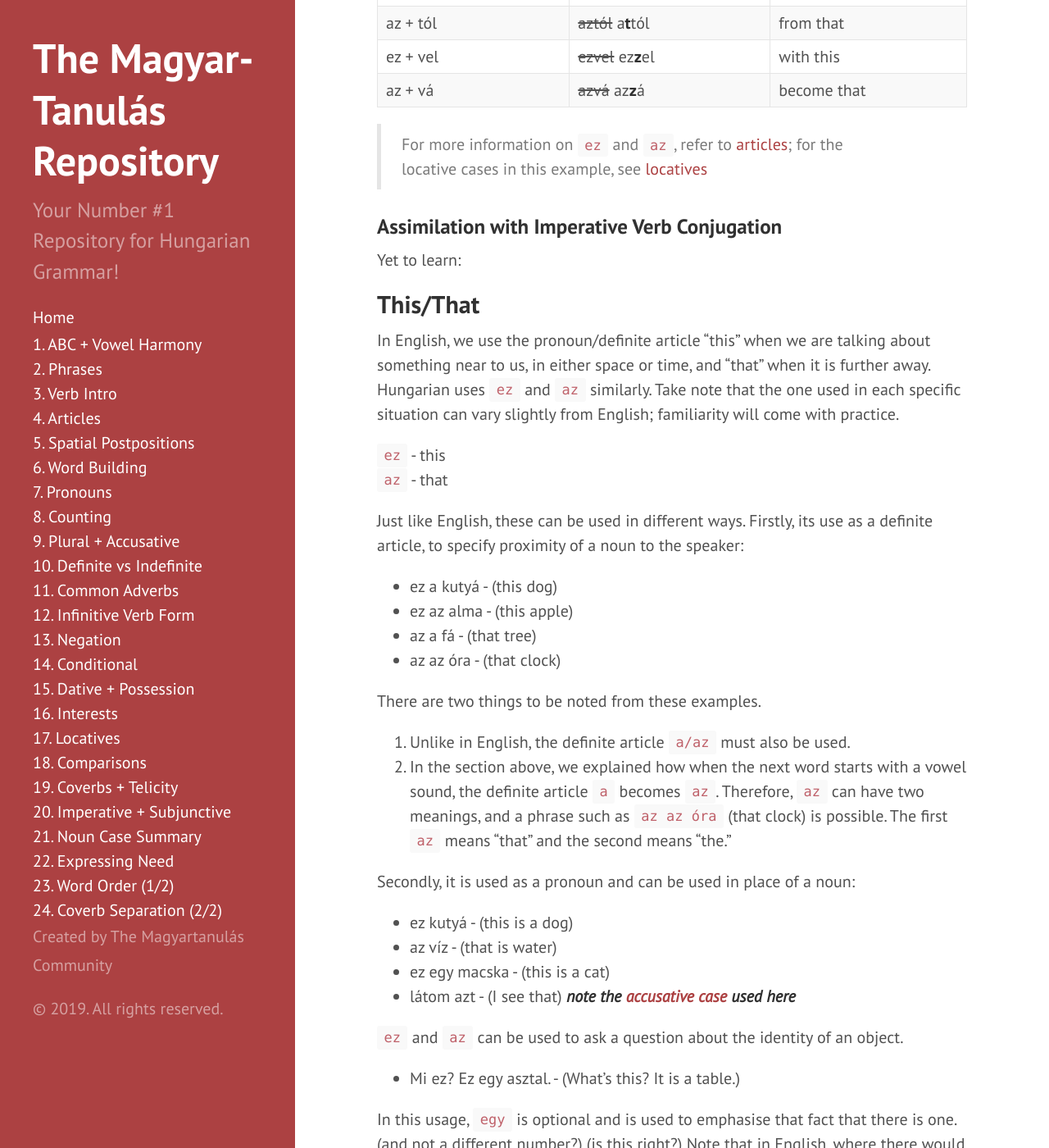
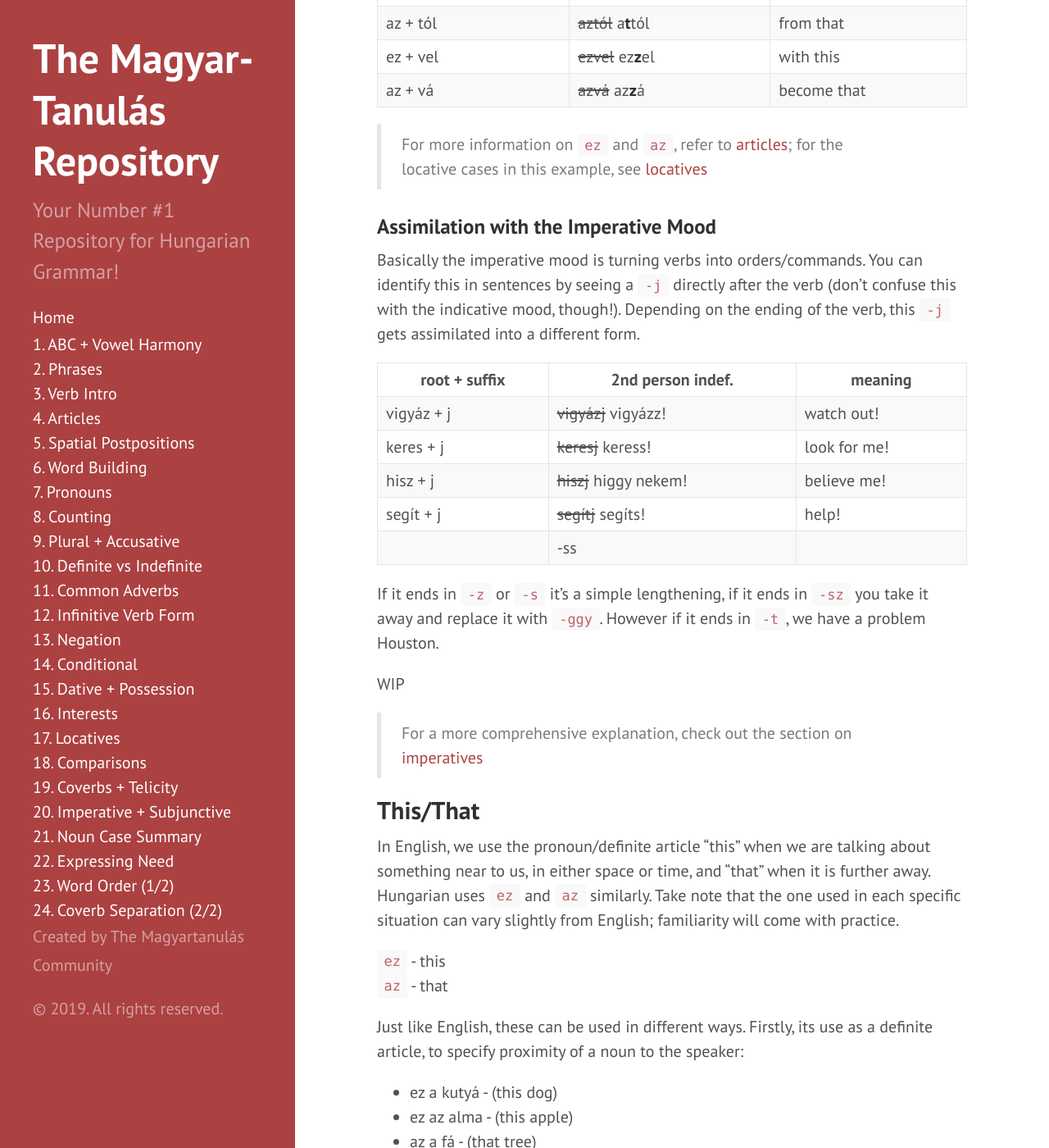
Before and after one commit to Magyartanulas/magyartanulas.github.io, a Jekyll site: the page built from extrastuff.md, in a window 1280 px wide and 1400 px high, scrolled down 1155 px. Shown: the whole window at 82% size. Built offline with Jekyll 4.4.1, drawn with Linux system fonts in a browser that asks for light colours; our own code applies the rules of GitHub Pages for plain Markdown files; comment, search, counter and statistics services are not loaded.

Commit message:
Update extrastuff.md

```diff
--- a/extrastuff.md
+++ b/extrastuff.md
@@ -33,10 +33,23 @@ Another scenario in which **consonant assimilation** occurs in Hungarian is with
 
 >For more information on `ez` and `az`, refer to [articles](https://magyartanulas.github.io/articles/); for the locative cases in this example, see [locatives](https://magyartanulas.github.io/locatives/)
 
-### Assimilation with Imperative Verb Conjugation
+### Assimilation with the Imperative Mood
 
+Basically the imperative mood is turning verbs into orders/commands. You can identify this in sentences by seeing a `-j` directly after the verb (don't confuse this with the indicative mood, though!). Depending on the ending of the verb, this `-j` gets assimilated into a different form.
 
-Yet to learn:
+| root + suffix | 2nd person indef.      | meaning      |
+|---------------|------------------------|--------------|
+| vigyáz + j    | ~~vigyázj~~ vigyázz!   | watch out!   |
+| keres + j     | ~~keresj~~ keress!     | look for me! |
+| hisz + j      | ~~hiszj~~ higgy nekem! | believe me!  |
+| segít + j     | ~~segítj~~ segíts!     | help!        |
+|               |  -ss                   |              |
+
+If it ends in `-z` or `-s` it's a simple lengthening, if it ends in `-sz` you take it away and replace it with `-ggy`. However if it ends in `-t`, we have a problem Houston.
+
+WIP
+
+> For a more comprehensive explanation, check out the section on [imperatives](https://magyartanulas.github.io/imperative_subjunctive/)
 
 ## This/That
 
```
